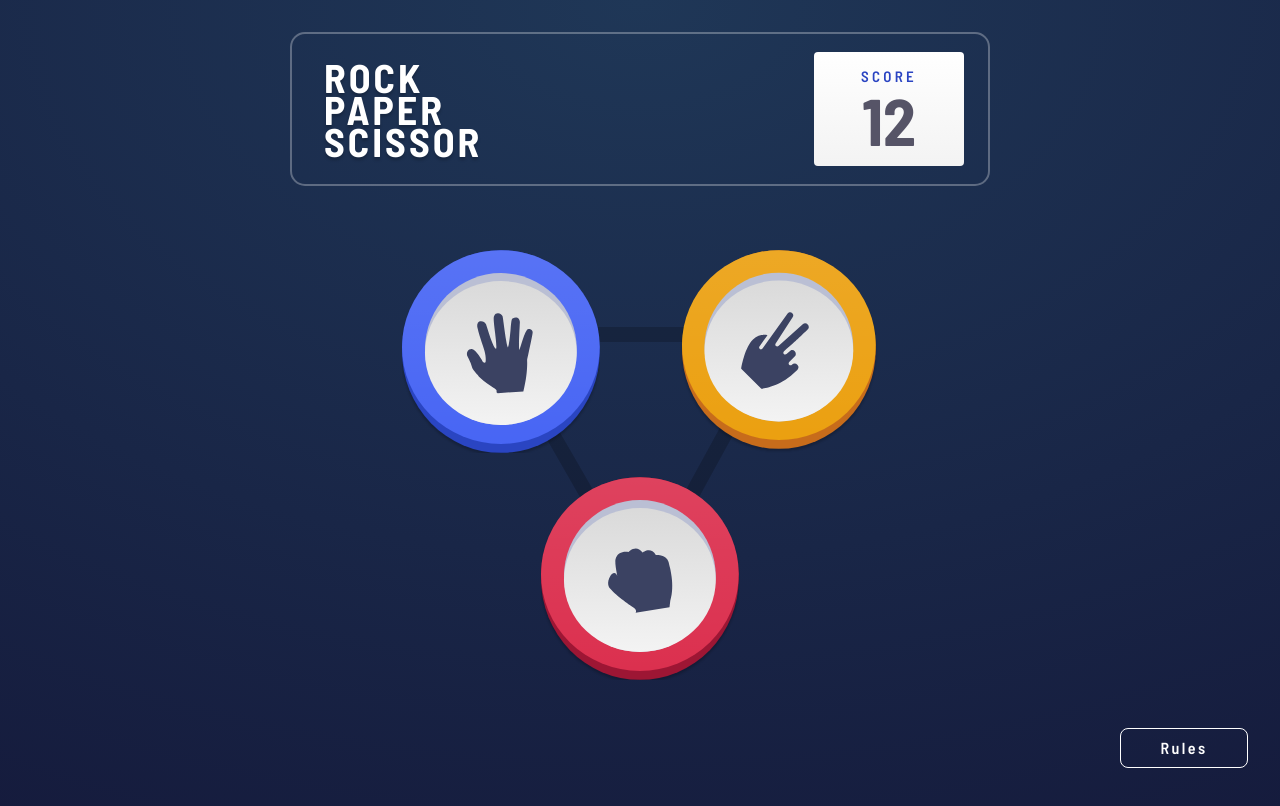
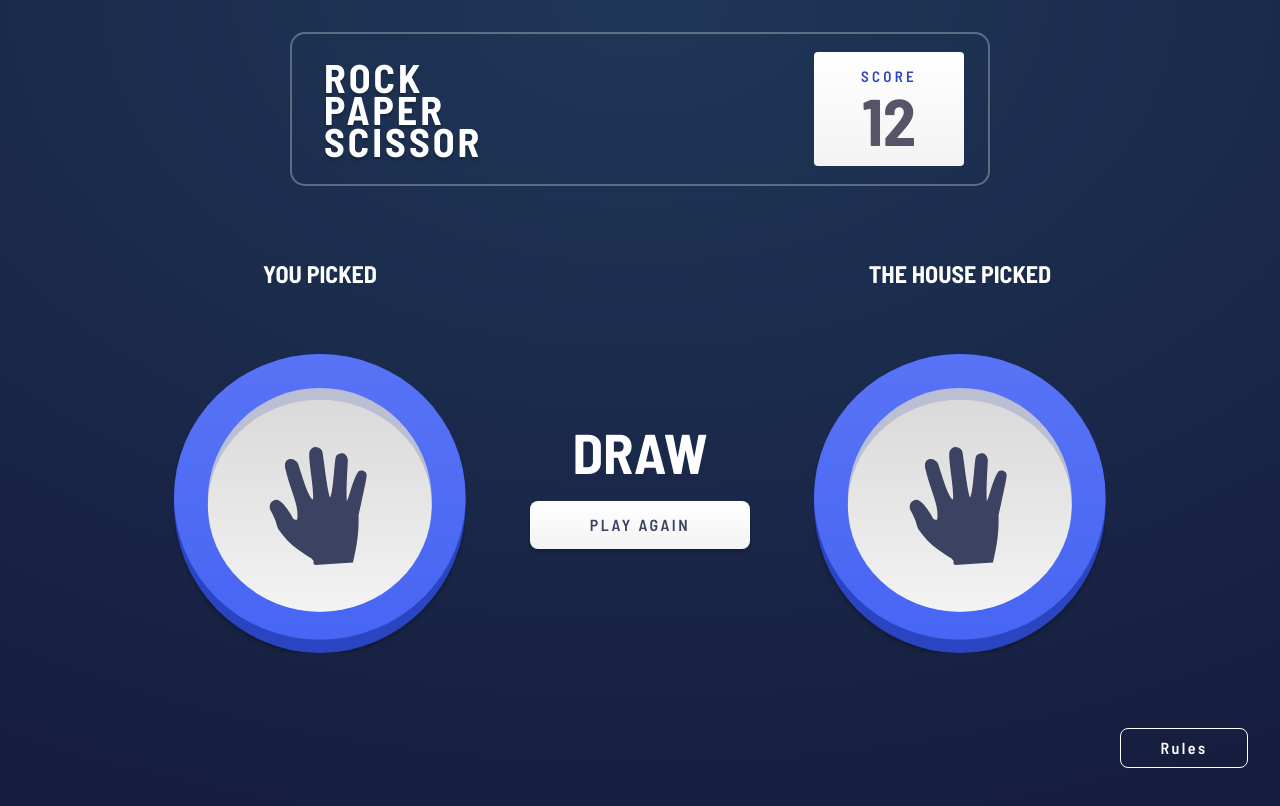
Before and after one commit to oussamataima/rock-paper-scissors, a Vue app: page / in a window 1280 px wide. Both pictures are taken after a click on the picture 501 px from the left and 351 px from the top of the page. Shown: the top 806 px of the page. Built offline with nearby package versions, Linux system fonts and the light colour scheme.

Commit message:
complete game

```diff
--- a/src/App.vue
+++ b/src/App.vue
@@ -1,6 +1,9 @@
 <script setup lang="ts">
- import Rules from '@/components/Rules.vue';
- import SPC from '@/components/SPC.vue';
+
+import Rules from '@/components/Rules.vue';
+import SPC from '@/components/SPC.vue';
+import Gameplay from './components/Gameplay.vue';
+import { store } from './store';
 
 </script>
 
@@ -20,26 +23,11 @@
         <span class="text-[#565467] font-bold text-[40px] uppercase leading-10 md:text-[66px] md:leading-[66px]">12</span>
       </div>
     </header>
-    <SPC/>
+    <SPC v-if="!store.userPick"/>
+    <Gameplay  v-else :botPick="store.botPick as 'rock' | 'paper' | 'scissor'" :yourPick="store.userPick as 'rock' | 'paper' | 'scissor'"  />
     <Rules/>
   </main>
 </template>
 <style>
-.element:hover {
-  box-shadow: 0 0 0 21px rgba(255, 255, 255, 0.05);
-  border-radius: 100%;
-  transition: all 0.3s ease-in-out;
-}
 
-.ellipse-container {
-  background-image: url("/scisor.svg");
-  border-radius: 100%;
-  width: 292.611px;
-  height: 286.699px;
-  position: relative;
-
-  box-shadow: 0 0 0 50px rgba(255, 255, 255, 0.05), 0 0 0 110px rgba(255, 255, 255, 0.05),
-    0 0 0 180px rgba(255, 255, 255, 0.05);
-  border-radius: 50%;
-}
 </style>
--- a/src/assets/main.css
+++ b/src/assets/main.css
@@ -17,3 +17,22 @@ body {
 .bg-score {
   background: linear-gradient(0deg, #F3F3F3 0%, #FFF 100%);
 }
+
+
+.element:hover {
+  box-shadow: 0 0 0 21px rgba(255, 255, 255, 0.05);
+  border-radius: 100%;
+  transition: all 0.3s ease-in-out;
+}
+
+.ellipse-container {
+  background-image: url("/scisor.svg");
+  border-radius: 100%;
+  width: 292.611px;
+  height: 286.699px;
+  position: relative;
+
+  box-shadow: 0 0 0 50px rgba(255, 255, 255, 0.05), 0 0 0 110px rgba(255, 255, 255, 0.05),
+    0 0 0 180px rgba(255, 255, 255, 0.05);
+  border-radius: 50%;
+}
--- /dev/null
+++ b/src/components/Gameplay.vue
@@ -0,0 +1,43 @@
+<script setup lang="ts">
+import WL from "./WL.vue";
+type props = {
+  yourPick: 'rock' | 'paper' | 'scissor';
+  botPick: 'rock' | 'paper' | 'scissor';
+};
+defineProps<props>();
+</script>
+<template>
+  <section
+    class="max-w-[311px] md:max-w-[700px] lg:max-w-[960px] grid grid-cols-2 mx-auto mt-20 pb-24 md:mt-[72px] gap-y-[62px] lg:grid-cols-3"
+  >
+    <div class="flex flex-col gap-4 md:gap-16 md:flex-col-reverse items-center">
+      <div class="w-[129.36px] h-[132.65px] md:w-[292px] md:h-[300px]">
+        <img class="element cursor-pointer md:tracking-[3px]" :src="`/${yourPick}.svg`" alt="" />
+      </div>
+      <p
+        class="text-white text-center uppercase font-bold text-[15px] md:text-2xl leading-8"
+      >
+        You picked
+      </p>
+    </div>
+    <div
+      class="flex flex-col gap-4 md:gap-16 md:flex-col-reverse items-center lg:order-2"
+    >
+      <div class="w-[129.36px] h-[132.65px] md:w-[292px] md:h-[300px]">
+        <img class="element cursor-pointer md:tracking-[3px]" :src="`/${botPick}.svg`" alt="" />
+      </div>
+      <p
+        class="text-white text-center uppercase font-bold text-[15px] md:text-2xl leading-8"
+      >
+        The house picked
+      </p>
+    </div>
+    <div class="col-span-2 items-center mx-auto lg:col-span-1 h-fit lg:mt-[50%]">
+      <WL />
+    </div>
+  </section>
+</template>
+
+<!-- <img class="element w-[129.36px] h-[132.65px] md:w-auto md:h-auto cursor-pointer " src="/paper.svg" alt="">
+<img class="element w-[129.36px] h-[132.65px] md:w-auto md:h-auto cursor-pointer absolute top-0 right-0" src="/scissor.svg" alt="">
+<img class="element w-[129.36px] h-[132.65px] md:w-auto md:h-auto cursor-pointer absolute bottom-0" src="/rock.svg" alt=""> -->
--- a/src/components/SPC.vue
+++ b/src/components/SPC.vue
@@ -1,10 +1,14 @@
 <script setup lang="ts">
+import { store } from '@/store';
+
+console.log(store.userPick)
+
 </script>
 <template>
-    <section class="relative mt-[105px] md:mt-16 md:mb-[76px] max-w-[312px] h-[281px] md:max-w-[476px] md:h-[430px] mx-auto  flex justify-center items-center">
-        <img class="element w-[129.36px] h-[132.65px] md:w-[198px] md:h-[203px] cursor-pointer absolute top-0 left-0" src="/paper.svg" alt="">
-        <img class="element w-[129.36px] h-[132.65px] md:w-[198px] md:h-[203px] cursor-pointer absolute top-0 right-0" src="/scissor.svg" alt="">
-        <img class="element w-[129.36px] h-[132.65px] md:w-[198px] md:h-[203px] cursor-pointer absolute bottom-0" src="/rock.svg" alt="">
+    <section class="relative mt-[105px] md:mt-16 md:mb-[76px] max-w-[312px] h-[281px] md:max-w-[476px] md:h-[430px] mx-auto flex justify-center items-center">
+        <img @click="() => {store.pick('paper'); store.bot()}" class="element w-[129.36px] h-[132.65px] md:w-[198px] md:h-[203px] cursor-pointer absolute top-0 left-0" src="/paper.svg" alt="">
+        <img @click="() =>{ store.pick('scissor'); store.bot()}" class="element w-[129.36px] h-[132.65px] md:w-[198px] md:h-[203px] cursor-pointer absolute top-0 right-0" src="/scissor.svg" alt="">
+        <img @click="() => {store.pick('rock'); store.bot()}" class="element w-[129.36px] h-[132.65px] md:w-[198px] md:h-[203px] cursor-pointer absolute bottom-0" src="/rock.svg" alt="">
         <svg class="block md:hidden" xmlns="http://www.w3.org/2000/svg" width="207" height="190" viewBox="0 0 207 190" fill="none">
           <path opacity="0.2" fill-rule="evenodd" clip-rule="evenodd" d="M194 8C194 8 2.98358 8 6.0484 8C9.11322 8 102.925 174 102.925 174L194 8Z" stroke="black" stroke-width="15"/>
         </svg>
--- /dev/null
+++ b/src/components/WL.vue
@@ -0,0 +1,31 @@
+<script setup lang="ts">
+import { store } from '@/store';
+import { computed } from 'vue';
+
+defineProps<{
+  status?: 'win' | 'lose' | 'draw'
+}>()
+const text = computed(()=> {
+  switch (store.status) {
+    case 'win':
+      return 'YOU WIN'
+    case 'lose':
+      return 'YOU LOSE'
+    case 'draw':
+      return 'DRAW'
+    default:
+      return ''
+  }
+})
+</script>
+<template>
+  <div class="flex flex-col gap-4 w-fit items-center">
+    <h3 class="text-[56px] text-white font-bold uppercase leading-[normal] text-center w-fit">{{ text }}</h3>
+    <button
+      class="w-[220px] h-12 bg-score shadow-custom uppercase tracking-[2.5px] flex justify-center items-center text-[#3B4262] font-semibold rounded-lg hover:bg-[#3B4262] hover:text-white transition duration-500"
+      @click="store.reset()"
+    >
+      Play Again
+    </button>
+  </div>
+</template>
--- /dev/null
+++ b/src/store.ts
@@ -0,0 +1,35 @@
+import { reactive } from 'vue'
+
+export const store = reactive({
+  userPick: '',
+  botPick: '',
+  status: '',
+  pick(element : 'rock'| 'paper'| 'scissor') {
+    this.userPick = element
+  },
+
+  reset() {
+    this.userPick = ''
+    this.botPick = ''
+  },
+  bot() {
+    const botPick = ['rock', 'paper', 'scissor'][Math.floor(Math.random() * 3)]
+    this.botPick = botPick
+
+    if(botPick === this.userPick) {
+      this.status = 'draw'
+    } else if (botPick === 'rock' && this.userPick === 'paper') {
+      this.status = 'win'
+    } else if (botPick === 'rock' && this.userPick === 'scissor') {
+      this.status = 'lose'
+    } else if (botPick === 'paper' && this.userPick === 'rock') {
+      this.status = 'lose'
+    } else if (botPick === 'paper' && this.userPick === 'scissor') {
+      this.status = 'win'
+    } else if (botPick === 'scissor' && this.userPick === 'rock') {
+      this.status = 'win'
+    } else if (botPick === 'scissor' && this.userPick === 'paper') {
+      this.status = 'lose'
+    }
+  },
+})
```
